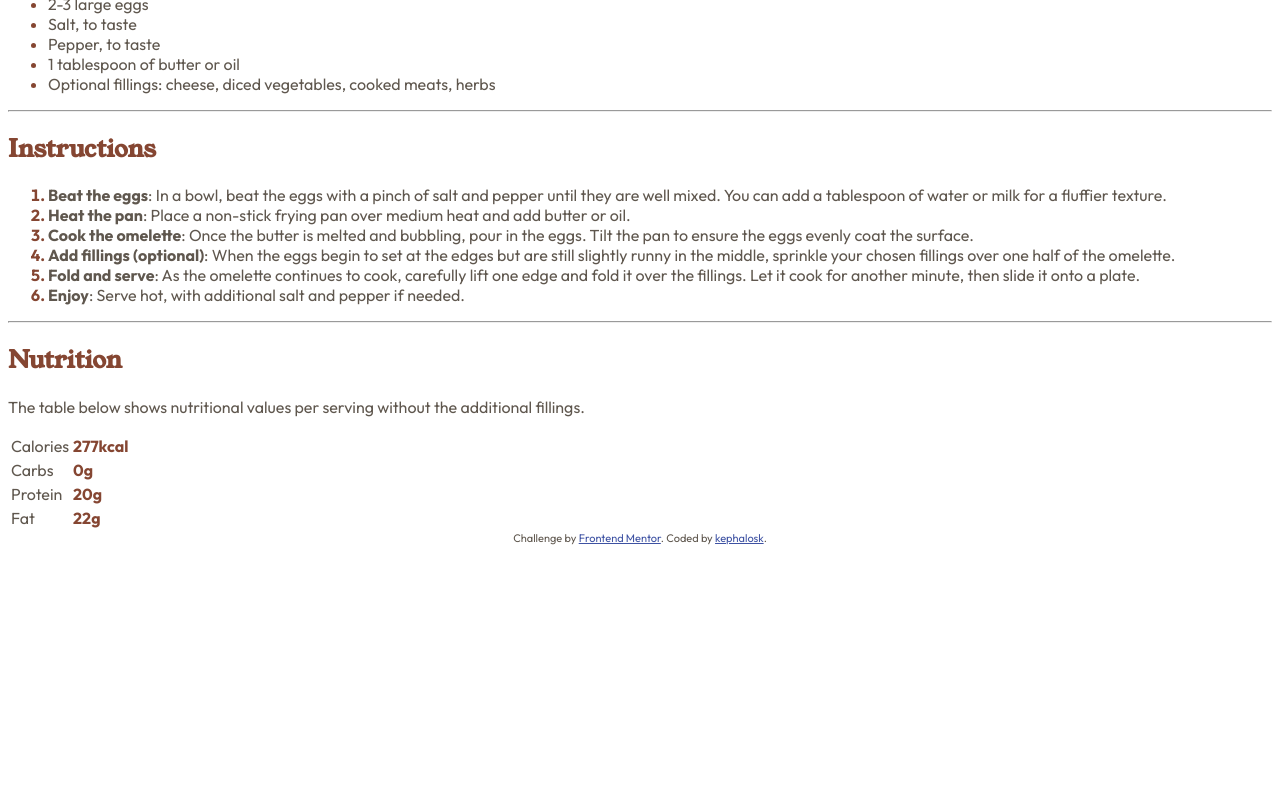
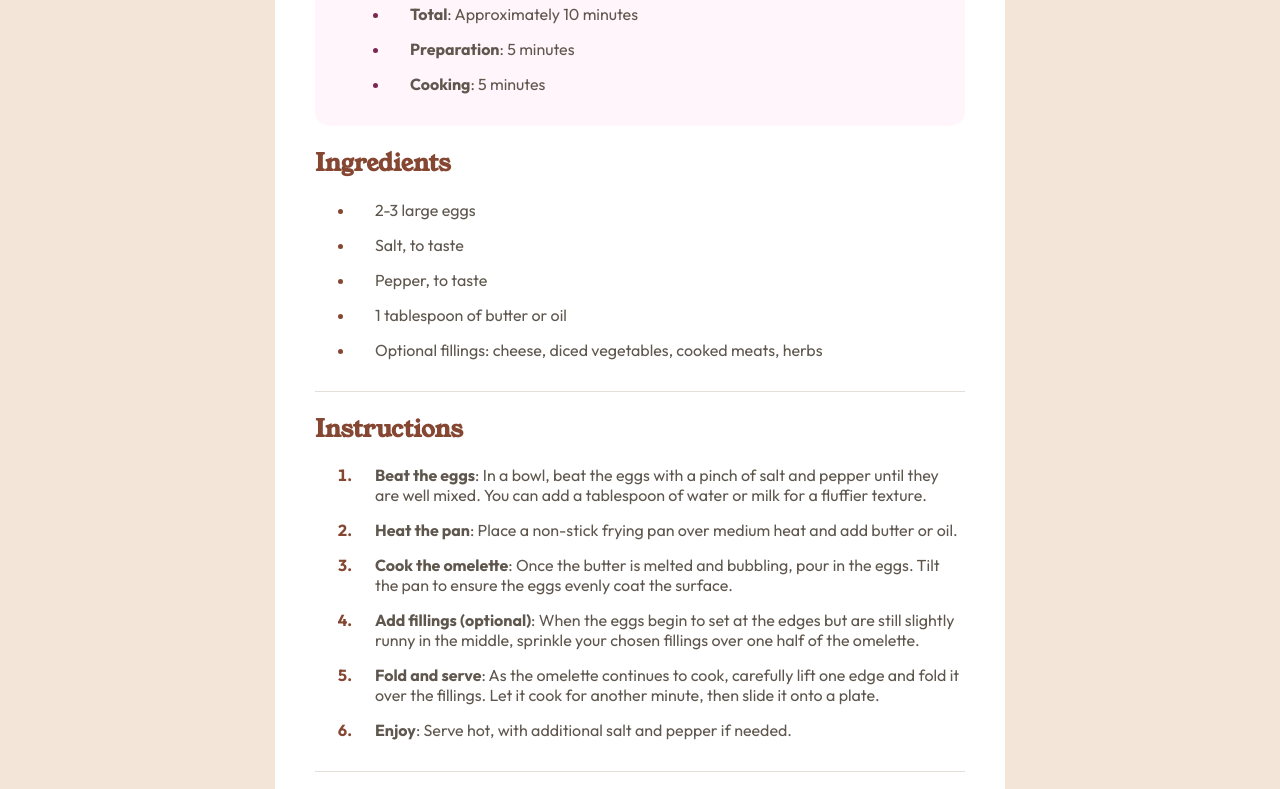
Before and after one commit to kephalosk/recipe-page-main, a plain HTML site: page index.html in a window 1280 px wide. Shown: the part 702-1491 px from the top of the page. Before the commit the page ends 1255 px from the top, so only its background shows below. Drawn offline with Linux system fonts and the light colour scheme.

Commit message:
add frame and distance styles

```diff
--- a/index.html
+++ b/index.html
@@ -6,7 +6,7 @@
 
   <link rel="icon" type="image/png" sizes="32x32" href="./assets/images/favicon-32x32.png">
 
-  <title>Kephalosk | Recipe page</title>
+  <title>kephalosk | Recipe page</title>
 
   <!-- Feel free to remove these styles or customise in your own stylesheet 👍 -->
   <style>
@@ -26,12 +26,26 @@
           src: url('assets/fonts/young-serif/YoungSerif-Regular.ttf') format('truetype');
       }
 
-    .attribution { font-size: 11px; text-align: center; }
-    .attribution a { color: hsl(228, 45%, 44%); }
+    .attribution {
+        font-size: 11px;
+        text-align: center;
+    }
+
+    .attribution a {
+        color: hsl(228, 45%, 44%);
+    }
+
+    .leftTableColumn {
+    }
 
     body {
-        color: hsl(30, 10%, 34%);;
+        align-items: center;
+        background-color: hsl(30, 54%, 90%);
+        color: hsl(30, 10%, 34%);
+        display: flex;
+        flex-direction: column;
         font-family: Outfit,sans-serif;
+        justify-content: center;
     }
 
     h1 {
@@ -50,7 +64,7 @@
         background-color: hsl(330, 100%, 98%);
         border-radius: 15px;
         color: hsl(30, 10%, 34%);
-        padding: 30px;
+        padding: 25px 35px 1px;
     }
 
     header section h2 {
@@ -63,21 +77,65 @@
         color: hsl(332, 51%, 32%);
     }
 
+    header p {
+        padding-bottom: 15px;
+    }
+
+    hr {
+        background: hsl(30, 18%, 87%);
+        border: 0;
+        height: 1px;
+    }
+
     img {
         border-radius: 15px;
+    }
+
+    li {
+        padding-bottom: 15px;
+        padding-left: 20px;
+    }
+
+    li::marker {
+        color: hsl(14, 45%, 36%);
+        font-weight: bold;
+    }
+
+    main {
+        align-self: center;
+        background-color: white;
+        border-radius: 30px;
+        max-width: 650px;
+        margin-bottom: 120px;
+        margin-top: 120px;
+        padding: 40px;
+    }
+
+    table {
+        width: 100%;
+        border-collapse: collapse;
+        margin: 20px auto;
     }
 
     td strong {
         color: hsl(14, 45%, 36%);
     }
 
-    li::marker {
-        color: hsl(14, 45%, 36%);
-        font-weight: bold;
+    td {
+        padding: 15px 0px 15px 30px;
+    }
+
+    tr {
+        border-bottom: 1px solid hsl(30, 18%, 87%);
+    }
+
+    tr:last-child {
+        border-bottom: none;
     }
   </style>
 </head>
 <body>
+    <main>
         <header>
             <img src="assets/images/image-omelette.jpeg" width="650" height="300">
 
@@ -96,7 +154,7 @@
             </section>
         </header>
 
-    <main>
+        <article>
             <section>
                 <h2>Ingredients</h2>
                 <ul>
@@ -129,23 +187,24 @@
                 <p>The table below shows nutritional values per serving without the additional fillings.</p>
                 <table>
                     <tr>
-                    <td>Calories</td>
+                        <td class="leftTableColumn">Calories</td>
                         <td><strong>277kcal</strong></td>
                     </tr>
                     <tr>
-                    <td>Carbs</td>
+                        <td class="leftTableColumn">Carbs</td>
                         <td><strong>0g</strong></td>
                     </tr>
                     <tr>
-                    <td>Protein</td>
+                        <td class="leftTableColumn">Protein</td>
                         <td><strong>20g</strong></td>
                     </tr>
                     <tr>
-                    <td>Fat</td>
+                        <td class="leftTableColumn">Fat</td>
                         <td><strong>22g</strong></td>
                     </tr>
                 </table>
             </section>
+        </article>
     </main>
 
     <footer class="attribution">
```
Lines whose indentation alone changed are shown as unchanged.
